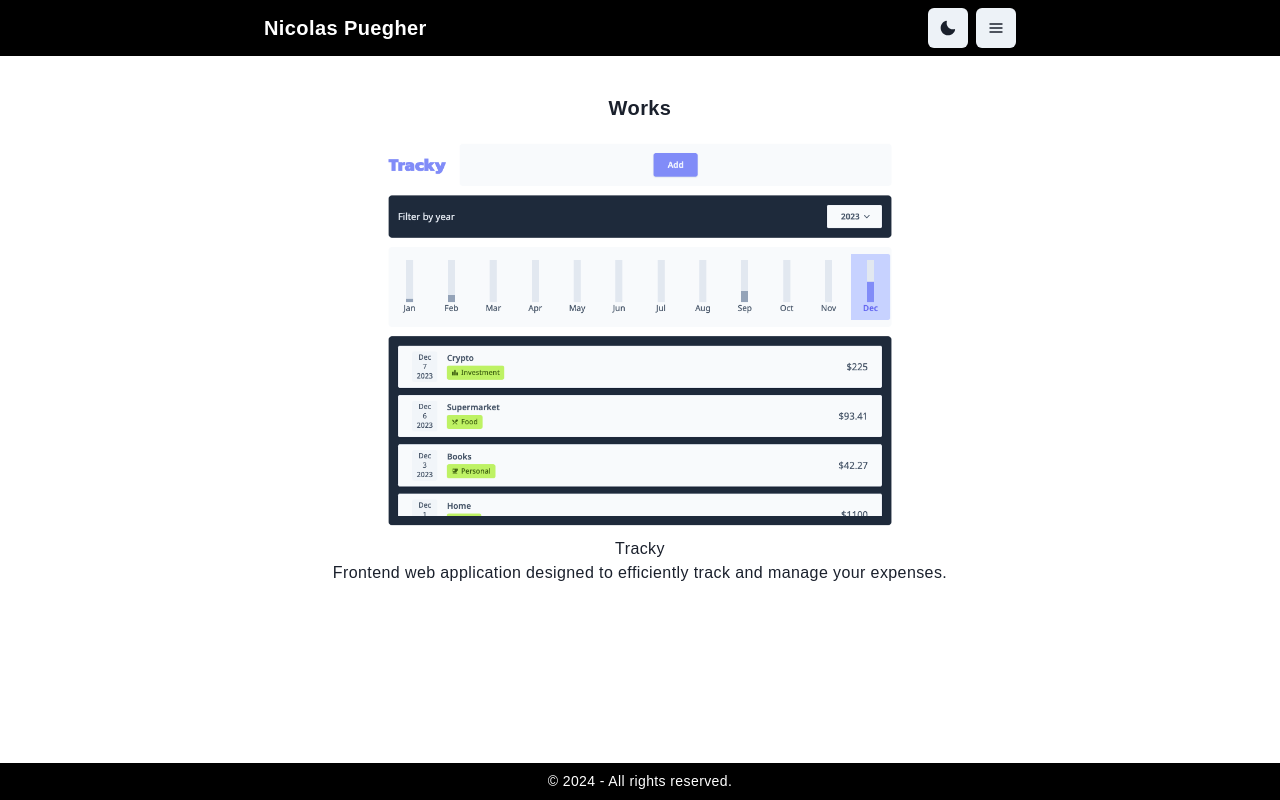
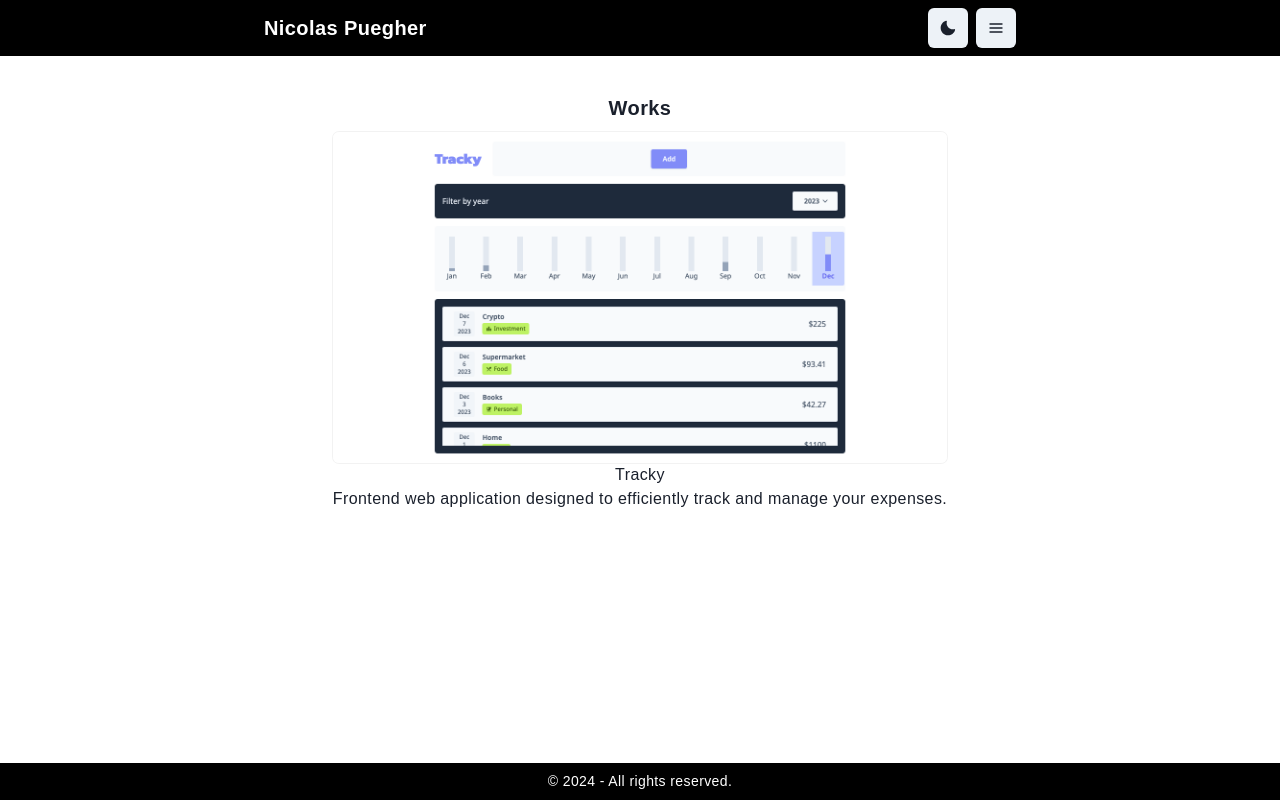
Before and after one commit to nicoPuegher/portfolio, a React (Vite) app: page / in a window 1280 px wide. Both pictures are taken after a click on the button "Check my work". Built offline with nearby package versions, Linux system fonts and the light colour scheme.

Commit message:
Add an aspect ratio component to grid item as a container until the image is loaded

```diff
--- a/src/components/grid-item.jsx
+++ b/src/components/grid-item.jsx
@@ -1,16 +1,23 @@
 import React from 'react';
-import { Box, Image, Center, Text } from '@chakra-ui/react';
+import { Box, AspectRatio, Image, Center, Text } from '@chakra-ui/react';
 import PropTypes from 'prop-types';
 
 export default function GridItem({ title, description, src, fallback }) {
 	return (
 		<Box>
-			<Image
+			<AspectRatio
+				maxH="405.375px"
 				borderRadius="md"
-				src={src}
-				alt={title}
-				fallback={<Center>{fallback}</Center>}
-			/>
+				ratio={128 / 69}
+				shadow="xs"
+			>
+				<Image
+					borderRadius="md"
+					src={src}
+					alt={title}
+					fallback={<Center>{fallback}</Center>}
+				/>
+			</AspectRatio>
 			<Box>
 				<Text>{title}</Text>
 				<Text>{description}</Text>
```
